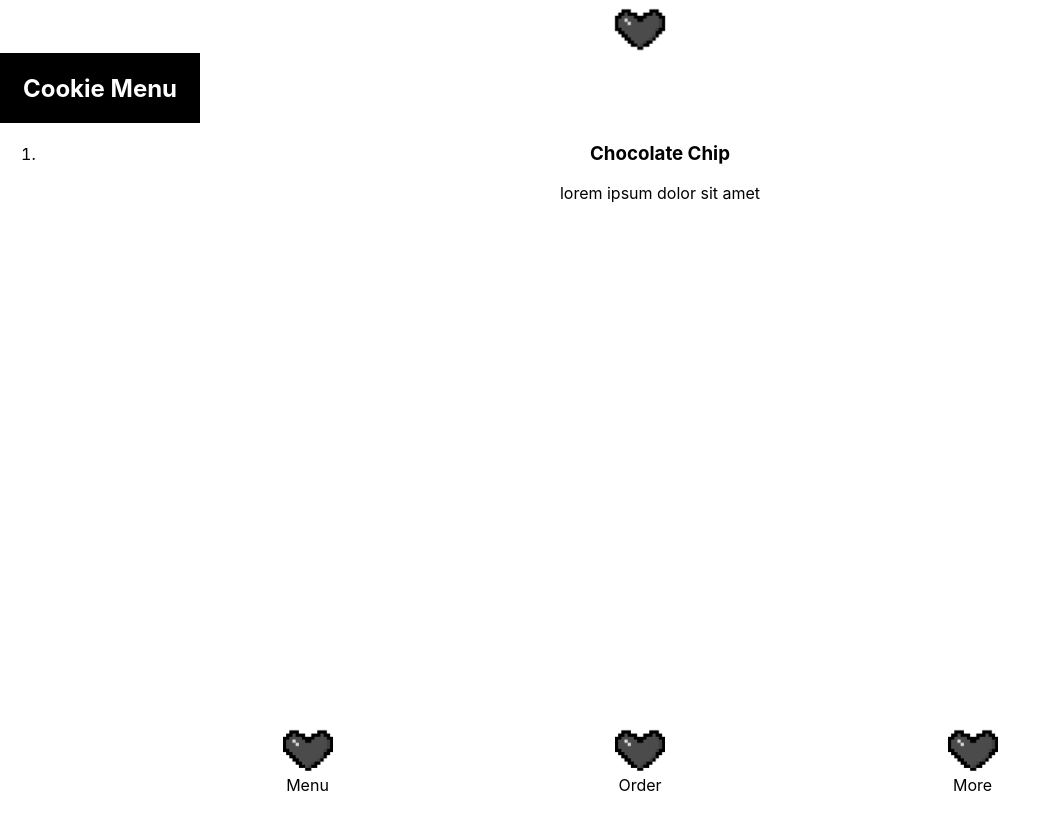
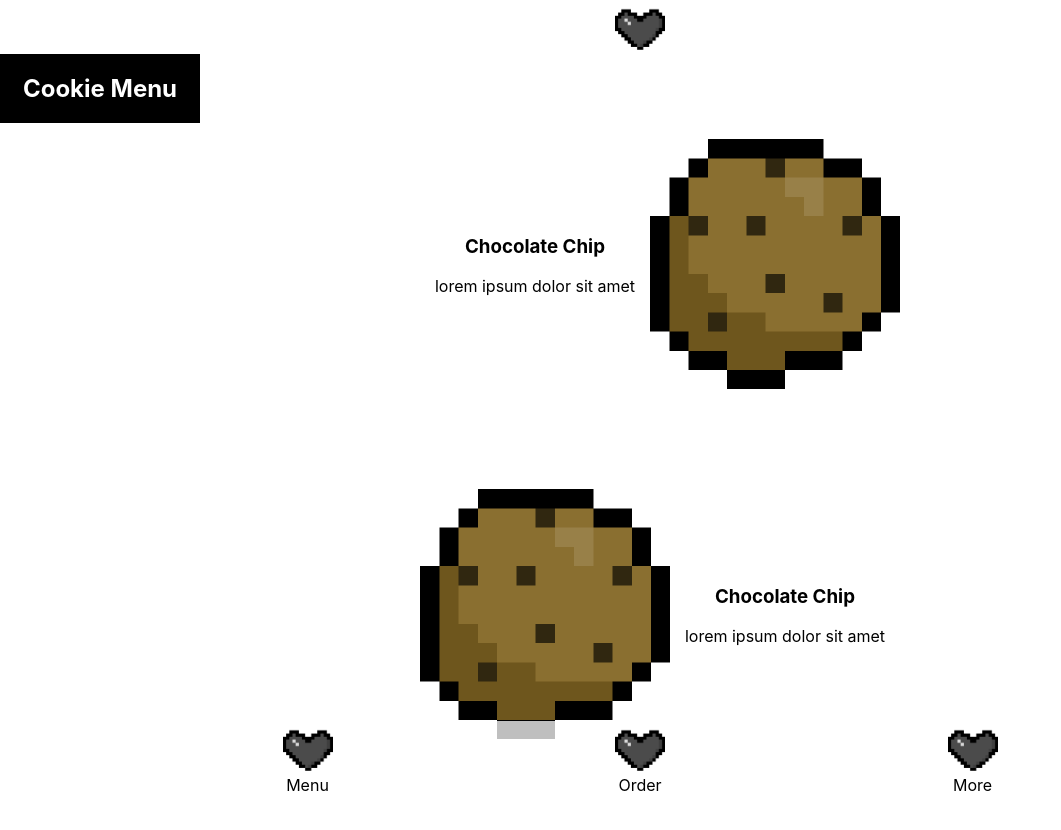
Before and after one commit to booyouon/cookieshoppe, a React (Create React App) app in the folder client/: page / in a window 1280 px wide. Shown: the top 830 px of the page, without its empty margins (0-1061 px from the left). Before the commit the page ends 800 px from the top, so only its background shows below. Built offline with nearby package versions, Linux system fonts and the light colour scheme.

Commit message:
database update

```diff
--- a/client/src/containers/layout/layout.css
+++ b/client/src/containers/layout/layout.css
@@ -2,6 +2,7 @@
   position: fixed;
   top: 0;
   width: 100%;
+  background-color: white;
 }
 .layout__footer {
   position: fixed;
@@ -10,6 +11,7 @@
   display: flex;
   justify-content: space-evenly;
   padding-bottom: 5px;
+  background-color: rgba(255, 255, 255, 0.75);
 }
 
 .layout__logo {
@@ -28,4 +30,5 @@
 
 .layout__children {
   padding-top: 53px;
+  padding-bottom: 71px;
 }
--- a/client/src/screens/home/home.css
+++ b/client/src/screens/home/home.css
@@ -7,3 +7,27 @@
   align-items: center;
   justify-content: center;
 }
+
+.menu__cookie {
+  width: 250px;
+}
+
+.menu__li {
+  display: flex;
+  justify-content: center;
+  align-items: center;
+  margin-bottom: 100px;
+}
+
+.menu__li:nth-child(odd) {
+  flex-direction: row;
+}
+
+.menu__li:nth-child(even) {
+  flex-direction: row-reverse;
+}
+
+.menu__cookieDiv {
+  margin-right: 15px;
+  margin-left: 15px;
+}
--- a/client/src/screens/home/home.jsx
+++ b/client/src/screens/home/home.jsx
@@ -1,5 +1,6 @@
 import React from "react";
 import "./home.css";
+import cookie from "../../assets/images/500pxCOOOKIE.png";
 
 const Home = () => {
   return (
@@ -9,12 +10,19 @@ const Home = () => {
           <h2>Cookie Menu</h2>
         </div>
         <ol>
-          <li>
-            <div>
+          <li className="menu__li">
+            <div className="menu__cookieDiv">
               <h3>Chocolate Chip</h3>
               <p>lorem ipsum dolor sit amet</p>
             </div>
-
+            <img className="menu__cookie" src={cookie} alt="" />
+          </li>
+          <li className="menu__li">
+            <div className="menu__cookieDiv">
+              <h3>Chocolate Chip</h3>
+              <p>lorem ipsum dolor sit amet</p>
+            </div>
+            <img className="menu__cookie" src={cookie} alt="" />
           </li>
         </ol>
       </div>
```
Also changed, not shown: client/src/assets/images/500pxCOOOKIE.png (added).
